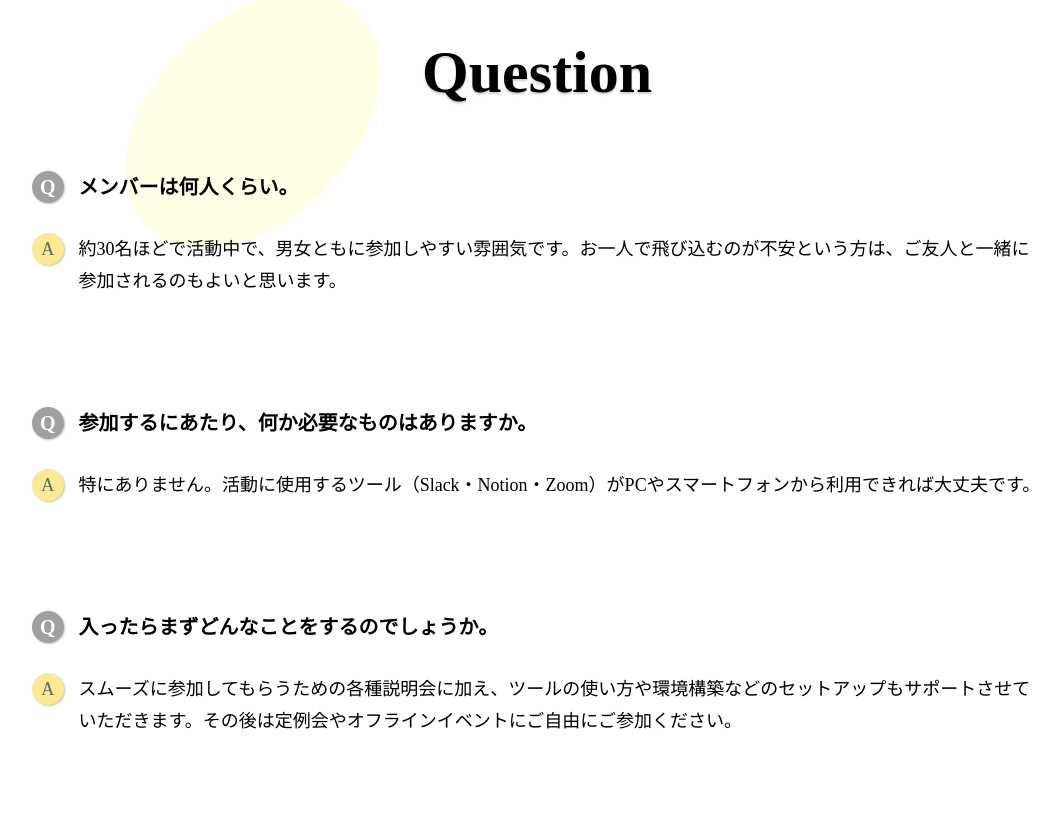
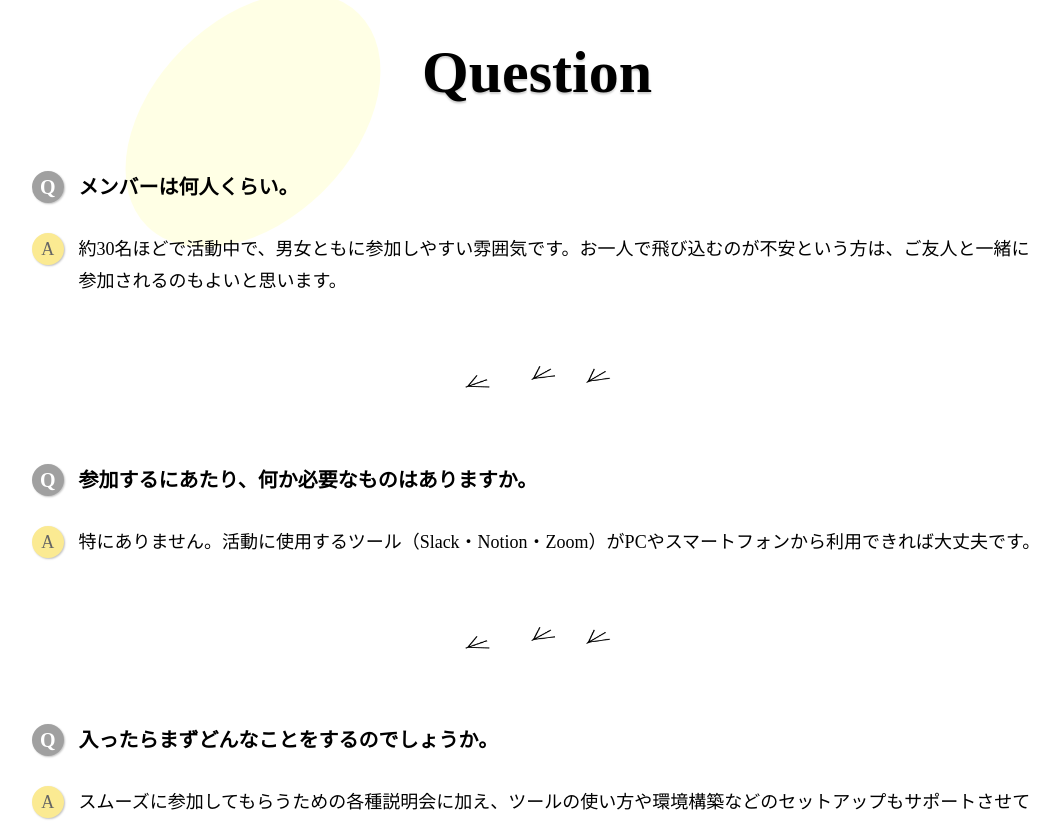
Before and after one commit to hiyokodev/hiyoko_site_2023, a Vue app: page / in a window 1280 px wide. Shown: the part 3108-3930 px from the top of the page, without its empty margins (103-1163 px from the left). Built offline with nearby package versions, Linux system fonts and the light colour scheme.

Commit message:
Add: Questionセクションの整備
refs #15
- 足跡画像を挿入

```diff
--- a/src/components/Home/questionSection.vue
+++ b/src/components/Home/questionSection.vue
@@ -12,6 +12,9 @@
         <div class="answer">
           <div class="answer_icon">A</div>
           <p class="answer_text">{{ content.answer }}</p>
+        </div>
+        <div class="img-container" v-if="!content.isBottom">
+          <img src="@/assets/img/Home/footprints_three.png" />
         </div>
       </div>
     </div>
@@ -46,7 +49,8 @@ export default {
         {
           question: '上記の活動以外のこともしてみたいのですが、できるのでしょうか。',
           answer:
-            'やってみたいことの提案は大歓迎です。ここに載せきれていない活動も多くありますし、アイデアは常に募集中です。'
+            'やってみたいことの提案は大歓迎です。ここに載せきれていない活動も多くありますし、アイデアは常に募集中です。',
+          isBottom: true
         }
       ]
     }
@@ -78,11 +82,6 @@ h2 {
   margin: 100px;
   font-family: 'Yomogi';
 }
-
-.content {
-  margin-bottom: 80px;
-}
-
 .question {
   display: flex;
   padding: 15px;
@@ -133,4 +132,13 @@ h2 {
   padding-left: 15px;
   line-height: 32px;
 }
+
+.img-container {
+  margin: 50px auto;
+  text-align: center;
+}
+
+img {
+  width: 150px;
+}
 </style>
```
Also changed, not shown: src/assets/img/Home/footprints_three.png (added).
